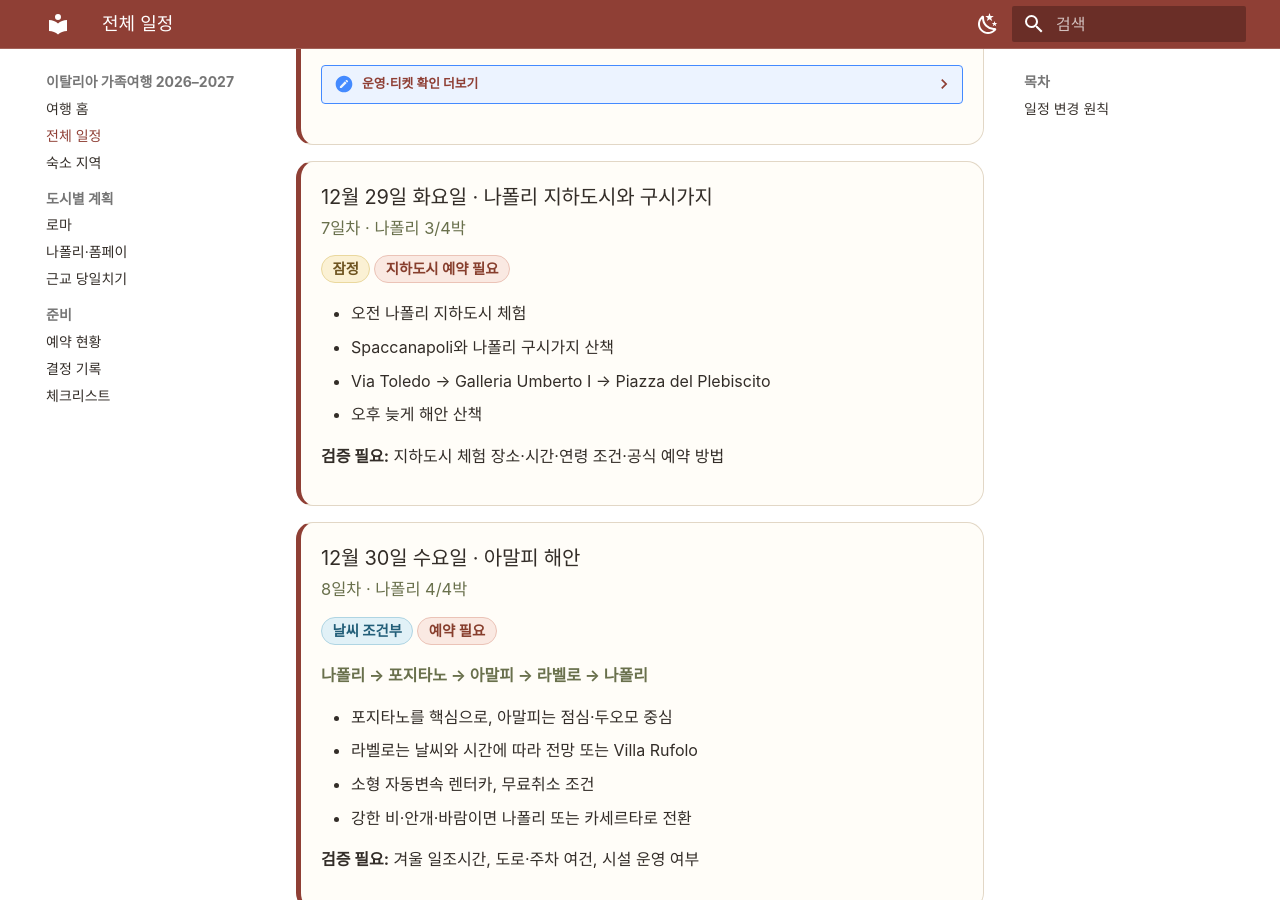
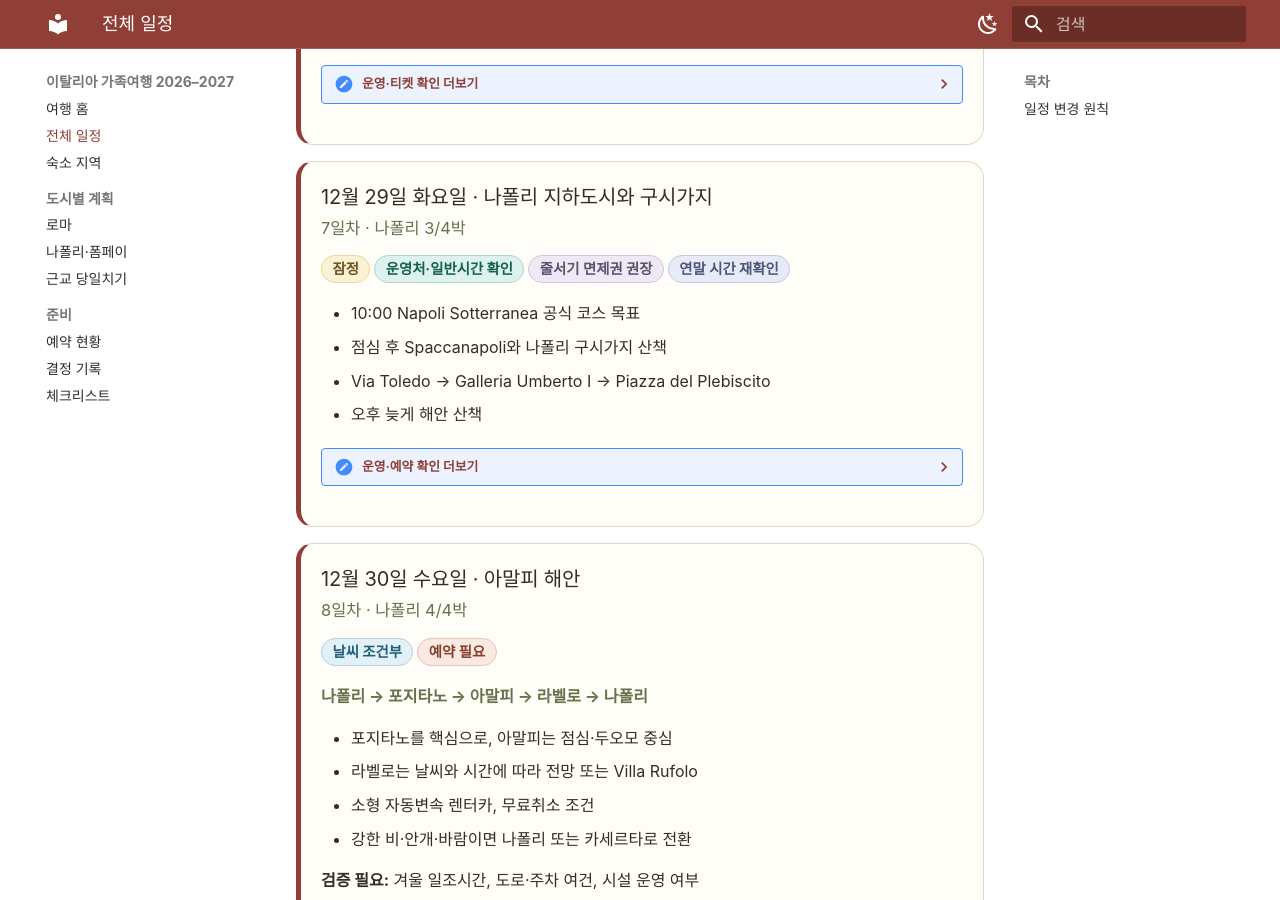
Before and after one commit to Jaeho211/italy-family-trip-2026, an MkDocs documentation site: the page built from docs/itinerary.md, in a window 1280 px wide and 900 px high, scrolled down 2205 px. Built offline with MkDocs 1.6.1 and Material for MkDocs 9.7.7, drawn with Linux system fonts in a browser that asks for light colours.

Commit message:
docs: select Napoli Sotterranea for Dec 29

```diff
--- a/docs/itinerary.md
+++ b/docs/itinerary.md
@@ -140,14 +140,26 @@
 <div class="day-card">
   <h3>12월 29일 화요일 · 나폴리 지하도시와 구시가지</h3>
   <p class="day-card__meta">7일차 · 나폴리 3/4박</p>
-  <span class="status tentative">잠정</span><span class="status booking">지하도시 예약 필요</span>
+  <span class="status tentative">잠정</span><span class="status verified">운영처·일반시간 확인</span><span class="status review">줄서기 면제권 권장</span><span class="status recheck">연말 시간 재확인</span>
   <ul>
-    <li>오전 나폴리 지하도시 체험</li>
-    <li>Spaccanapoli와 나폴리 구시가지 산책</li>
+    <li>10:00 Napoli Sotterranea 공식 코스 목표</li>
+    <li>점심 후 Spaccanapoli와 나폴리 구시가지 산책</li>
     <li>Via Toledo → Galleria Umberto I → Piazza del Plebiscito</li>
     <li>오후 늦게 해안 산책</li>
   </ul>
-  <p><strong>검증 필요:</strong> 지하도시 체험 장소·시간·연령 조건·공식 예약 방법</p>
+  <details class="day-details">
+    <summary>운영·예약 확인 더보기</summary>
+    <ul>
+      <li>공식 입구: Piazza San Gaetano 68 · 흰색·파란색 깃발 확인</li>
+      <li>영어·이탈리아어 일반 투어는 10:00~18:00 사이 운영</li>
+      <li>4인 가족은 예약 필수 아님 · 현장 대기 후 입장 가능</li>
+      <li>연말 대기는 최대 90분까지 길어질 수 있어 10:00 줄서기 면제 티켓 권장</li>
+      <li>온라인 티켓은 환불·날짜·시간·이름·종류 변경 불가</li>
+      <li>지하 계단이 많고 엘리베이터 없음 · 좁은 촛불 통로는 선택 구간</li>
+    </ul>
+    <p><strong>확인일:</strong> 2026-07-30 · <strong>구매:</strong> 일정 확정 후 출발 1~2주 전 · <strong>재확인:</strong> 2026년 연말 운영시간</p>
+    <p><a href="https://www.napolisotterranea.org/en/visiting-hours/" target="_blank" rel="noopener">공식 운영시간</a> · <a href="https://booking.napolisotterranea.org/?action=changelang&amp;lang=english" target="_blank" rel="noopener">공식 줄서기 면제 티켓</a> · <a href="https://github.com/Jaeho211/italy-family-trip-2026/blob/main/research/napoli-sotterranea-2026-12-29.md" target="_blank" rel="noopener">상세 조사 보기</a></p>
+  </details>
 </div>
 
 <div class="day-card">
```
